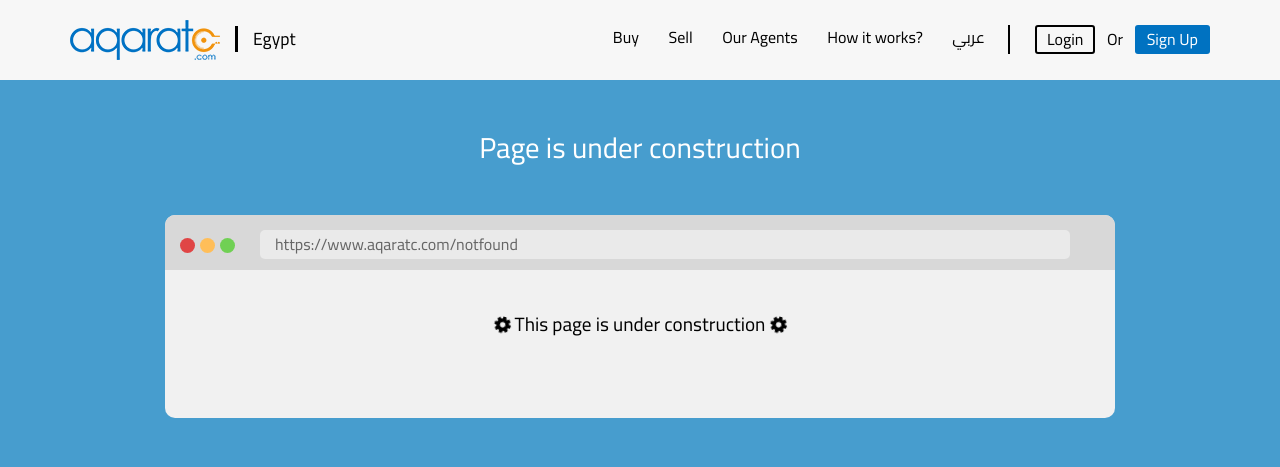
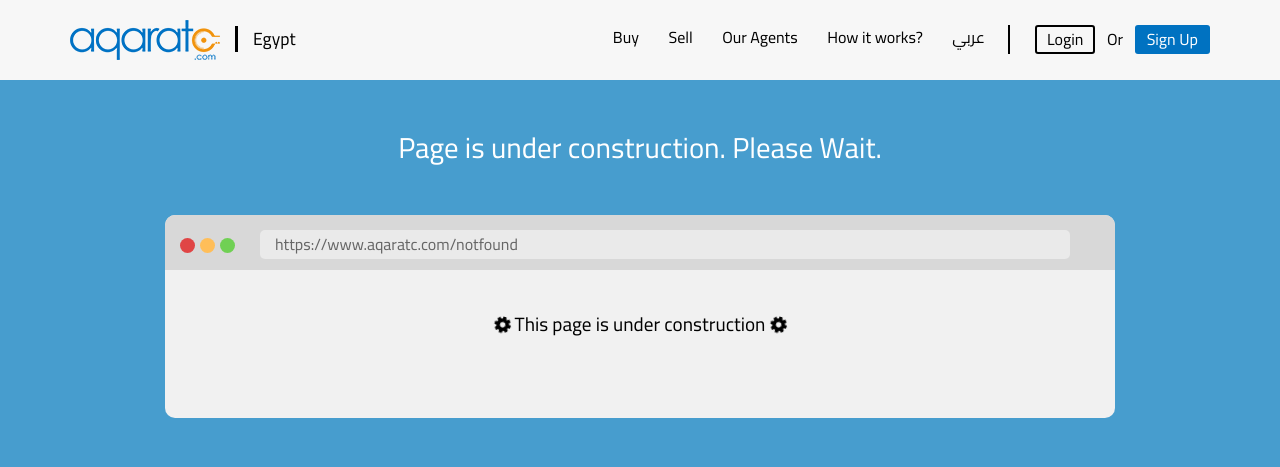
Before and after one commit to engmohammedyehia/aqaratc, a PHP site: page /notfound in a window 1280 px wide. Shown: the top 467 px of the page. Run offline with PHP 8.4, Linux system fonts and the light colour scheme.

Commit message:
Redefine the not found message

```diff
--- a/app/views/notfound/notfound.view.php
+++ b/app/views/notfound/notfound.view.php
@@ -1,7 +1,7 @@
 <?php include VIEWS_PATH . DS . 'home_section.phtml'; ?>
 <section class="consult_slide">
     <div class="consult_slide_content_wrapper clearfix">
-        <h1>Page is under construction</h1>
+        <h1>Page is under construction. Please Wait.</h1>
         <p></p>
         <div class="browser">
             <div class="browser_bar">
```
